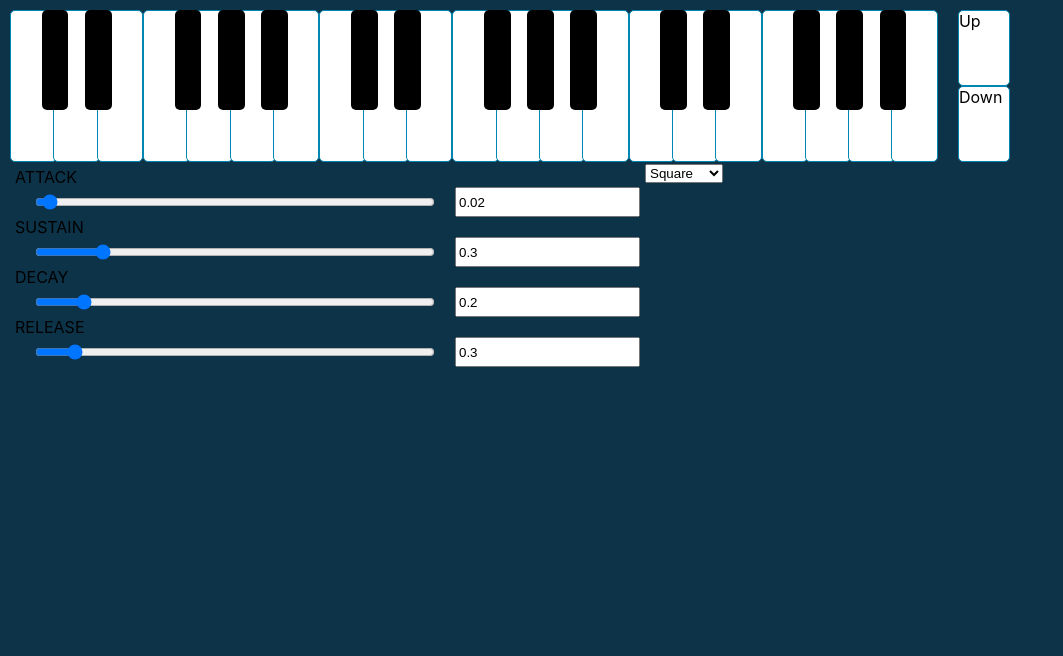
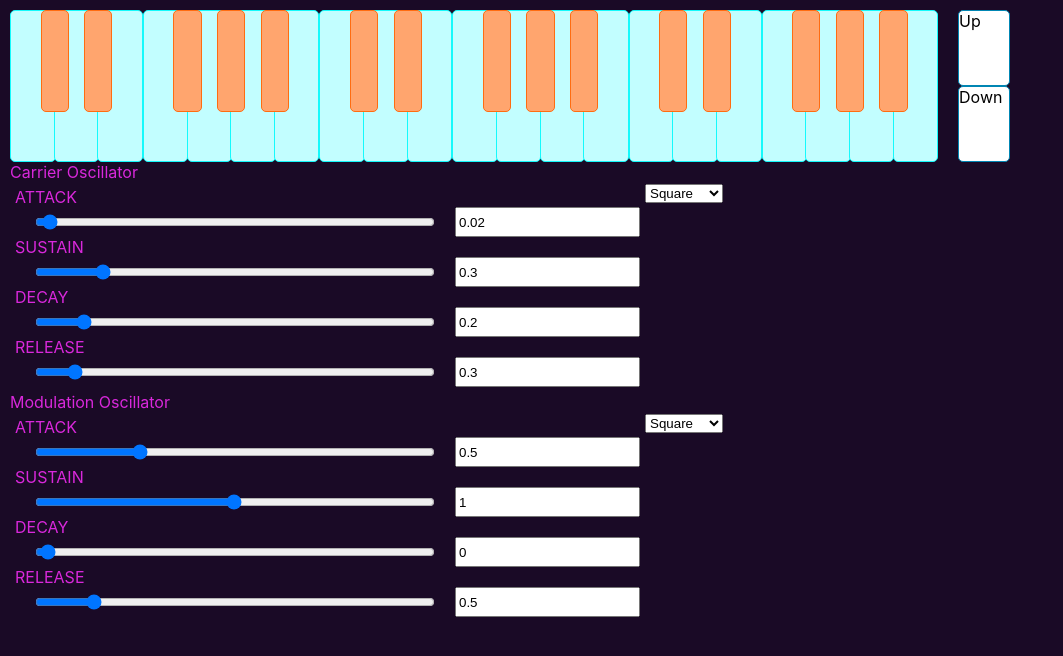
Before and after one commit to coreykress/synth, a React (Create React App) app: page / in a window 1280 px wide. Shown: the top 656 px of the page, without its empty margins (0-1063 px from the left). Built offline with nearby package versions, Linux system fonts and the light colour scheme.

Commit message:
added modulation oscillator and the dumbest color scheme I could think of

```diff
--- a/src/App.css
+++ b/src/App.css
@@ -23,7 +23,8 @@
 }
 
 body {
-  background-color: #0d3349;
+  background-color: #1A0A26;
+  color: #D928DB;
 }
 
 #keyboardContainer {
@@ -74,9 +75,9 @@ body {
 }
 
 .whiteKey {
-  border: solid 1px #0086B3;
+  border: solid 1px #14FAFC;
   border-radius: 5px;
-  background-color: #fff;
+  background-color: #c2feff;
   width: 50px;
   height: 150px;
 }
@@ -87,7 +88,8 @@ body {
 
 .blackKey {
   border-radius: 5px;
-  background-color: #000;
+  border: solid 1px #FF6C11;
+  background-color: #FFA56E;
   margin: 0 -1.5%;
   position: relative;
   width: 30px;
--- a/src/Keyboard.js
+++ b/src/Keyboard.js
@@ -1,5 +1,6 @@
 import React, { Component } from 'react';
 import Key from './Key';
+import OscillatorControls from './OscillatorControls';
 
 class Keyboard extends Component {
   constructor(props) {
@@ -60,12 +61,7 @@ class Keyboard extends Component {
       octaves: [],
       octaveCount: 3,
       lowOctave: 4,
-      active: false,
-      attack: this.props.synthOptions.envelope.attack,
-      sustain: this.props.synthOptions.envelope.sustain,
-      decay: this.props.synthOptions.envelope.decay,
-      release: this.props.synthOptions.envelope.release,
-      waveType: this.props.synthOptions.oscillator.type
+      active: false
     };
 
     this.setOctaves = this.setOctaves.bind(this);
@@ -74,74 +70,15 @@ class Keyboard extends Component {
     this.octaveDown = this.octaveDown.bind(this);
     this.setKeyboardActive = this.setKeyboardActive.bind(this);
     this.setKeyboardInActive = this.setKeyboardInActive.bind(this);
+    this.updateSynth = this.updateSynth.bind(this);
   }
 
-  generateSynthOptions() {
-    return {
-      oscillator: {
-        type: this.state.waveType
-      },
-      envelope: {
-        attack: this.state.attack,
-        decay: this.state.decay,
-        sustain: this.state.sustain,
-        release: this.state.release
-      }
-    }
+  generateSynthOptions(updatedOptions) {
+    return Object.assign(this.props.synthOptions, updatedOptions);
   }
 
-  updateSynth() {
-    this.props.updateSynthOptions(this.generateSynthOptions());
-  }
-
-  setAttack(value) {
-    this.setState({attack: parseFloat(value.target.value)}, () => {
-      this.updateSynth();
-    });
-  }
-
-  getAttack() {
-    return this.state.attack;
-  }
-
-  setSustain(value) {
-    this.setState({sustain: parseFloat(value.target.value)}, () => {
-      this.updateSynth();
-    });
-  }
-
-  getSustain() {
-    return this.state.sustain;
-  }
-
-  setDecay(value) {
-    this.setState({decay: parseFloat(value.target.value)}, () => {
-      this.updateSynth();
-    });
-  }
-
-  getDecay() {
-    return this.state.decay;
-  }
-
-  setRelease(value) {
-    this.setState({release: parseFloat(value.target.value)}, () => {
-      this.updateSynth();
-    });
-  }
-
-  getRelease() {
-    return this.state.release;
-  }
-
-  setWaveType(event) {
-    this.setState({waveType: event.target.value}, () => {
-      this.updateSynth();
-    });
-  }
-
-  getWaveType() {
-    return this.state.waveType;
+  updateSynth(updatedOptions) {
+    this.props.updateSynthOptions(this.generateSynthOptions(updatedOptions));
   }
 
   octaveUp () {
@@ -210,39 +147,26 @@ class Keyboard extends Component {
             </div>
           </div>
 
-          <div id="controlsContainer">
-            <div id="asdrContainer">
-              <div>ATTACK</div>
-              <div className="asdrSlider">
-                <input type="range" id="attack" className="slider" min=".01" max="2" value={this.getAttack()} onChange={(e) => {this.setAttack(e)}} step=".01" />
-                <input type="text" id="attackValue" value={this.getAttack()} readOnly/>
-              </div>
-              <div>SUSTAIN</div>
-              <div className="asdrSlider">
-                <input type="range" id="sustain" className="slider" min=".01" max="2" value={this.getSustain()} onChange={(e) => {this.setSustain(e)}} step=".01" />
-                <input type="text" id="sustainValue" value={this.getSustain()} readOnly/>
-              </div>
-              <div>DECAY</div>
-              <div className="asdrSlider">
-                <input type="range" id="decay" className="slider" min=".01" max="2" value={this.getDecay()} onChange={(e) => {this.setDecay(e)}} step=".01" />
-                <input type="text" id="decayValue" value={this.getDecay()} readOnly/>
-              </div>
-              <div>RELEASE</div>
-              <div className="asdrSlider">
-                <input type="range" id="release" className="slider" min=".01" max="4" value={this.getRelease()} onChange={(e) => {this.setRelease(e)}} step=".01" />
-                <input type="text" id="releaseValue" value={this.getRelease()} readOnly/>
-              </div>
-            </div>
 
-            <div id="waveContainer">
-              <select value={this.getWaveType()} onChange={(e) => {this.setWaveType(e)}}>
-                <option value="sine" >Sine</option>
-                <option value="square" >Square</option>
-                <option value="sawtooth" >Sawtooth</option>
-                <option value="triangle" >Triangle</option>
-              </select>
-            </div>
-          </div>
+          Carrier Oscillator
+          <OscillatorControls
+              id="carrierControls"
+              envelope={this.props.synthOptions.envelope}
+              oscillator={this.props.synthOptions.oscillator}
+              oscillatorName="oscillator"
+              envelopeName="envelope"
+              update={this.updateSynth}
+          />
+
+          Modulation Oscillator
+          <OscillatorControls
+              id="modulationControls"
+              envelope={this.props.synthOptions.modulationEnvelope}
+              oscillator={this.props.synthOptions.modulation}
+              oscillatorName="modulation"
+              envelopeName="modulationEnvelope"
+              update={this.updateSynth}
+          />
         </div>
     );
   }
--- a/src/OscillatorControls.js
+++ b/src/OscillatorControls.js
@@ -1,20 +1,130 @@
 import React, { Component } from 'react';
-import Tone from 'tone';
 
 class OscillatorControls extends Component {
   constructor(props) {
     super(props);
 
     this.state = {
-      keyActive: false,
+      oscillatorName: this.props.oscillatorName,
+      envelopeName: this.props.envelopeName,
+      attack: this.props.envelope.attack,
+      sustain: this.props.envelope.sustain,
+      decay: this.props.envelope.decay,
+      release: this.props.envelope.release,
+      waveType: this.props.oscillator.type
     };
+  }
+
+  generateConfig() {
+    let config = {};
+
+    config[this.state.envelopeName] = {
+      attack: this.getAttack(),
+      sustain: this.getSustain(),
+      decay: this.getDecay(),
+      release: this.getRelease()
+    };
+
+    config[this.state.oscillatorName] = {
+      type: this.getWaveType()
+    };
+
+    return config;
+  }
+
+  update() {
+    this.props.update(this.generateConfig())
+  }
+
+  getAttack() {
+    return this.state.attack;
+  }
+
+  getSustain() {
+    return this.state.sustain;
+  }
+
+  getDecay() {
+    return this.state.decay;
+  }
+
+  getRelease() {
+    return this.state.release;
+  }
+
+  getWaveType() {
+    return this.state.waveType;
+  }
+
+  setAttack(event) {
+    this.setState({attack: parseFloat(event.target.value)}, () => {
+      this.update();
+    });
+  }
+
+  setSustain(event) {
+    this.setState({sustain: parseFloat(event.target.value)}, () => {
+      this.update();
+    });
+  }
+
+  setDecay(event) {
+    this.setState({decay: parseFloat(event.target.value)}, () => {
+      this.update();
+    });
+  }
+
+  setRelease(event) {
+    this.setState({release: parseFloat(event.target.value)}, () => {
+      this.update();
+    });
+  }
+
+  setWaveType(event) {
+    this.setState({waveType: event.target.value}, () => {
+      this.update();
+    });
   }
 
   render() {
     return (
         <div className="oscillatorControls">
+          <div id="controlsContainer">
+            <div id="asdrContainer">
+              <div>ATTACK</div>
+              <div className="asdrSlider">
+                <input type="range" id="attack" className="slider" min=".01" max="2" value={this.getAttack()} onChange={(e) => {this.setAttack(e)}} step=".01" />
+                <input type="text" id="attackValue" value={this.getAttack()} readOnly/>
+              </div>
+              <div>SUSTAIN</div>
+              <div className="asdrSlider">
+                <input type="range" id="sustain" className="slider" min=".01" max="2" value={this.getSustain()} onChange={(e) => {this.setSustain(e)}} step=".01" />
+                <input type="text" id="sustainValue" value={this.getSustain()} readOnly/>
+              </div>
+              <div>DECAY</div>
+              <div className="asdrSlider">
+                <input type="range" id="decay" className="slider" min=".01" max="2" value={this.getDecay()} onChange={(e) => {this.setDecay(e)}} step=".01" />
+                <input type="text" id="decayValue" value={this.getDecay()} readOnly/>
+              </div>
+              <div>RELEASE</div>
+              <div className="asdrSlider">
+                <input type="range" id="release" className="slider" min=".01" max="4" value={this.getRelease()} onChange={(e) => {this.setRelease(e)}} step=".01" />
+                <input type="text" id="releaseValue" value={this.getRelease()} readOnly/>
+              </div>
+            </div>
 
+            <div id="waveContainer">
+              <select value={this.getWaveType()} onChange={(e) => {this.setWaveType(e)}}>
+                <option value="sine" >Sine</option>
+                <option value="square" >Square</option>
+                <option value="sawtooth" >Sawtooth</option>
+                <option value="triangle" >Triangle</option>
+              </select>
+            </div>
+          </div>
         </div>
     );
   }
 }
+
+export default OscillatorControls;
```
